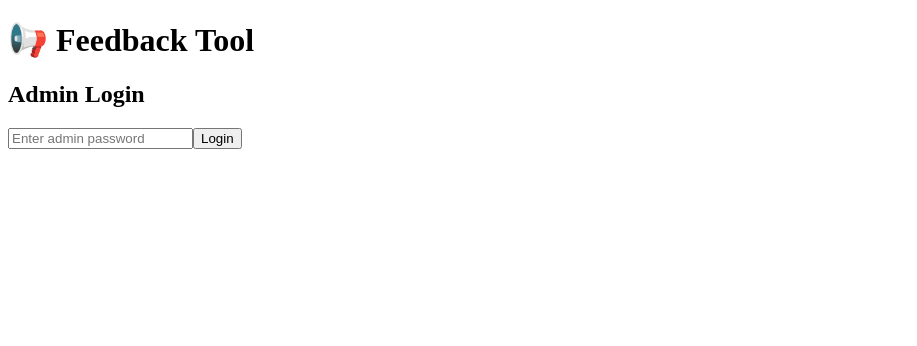
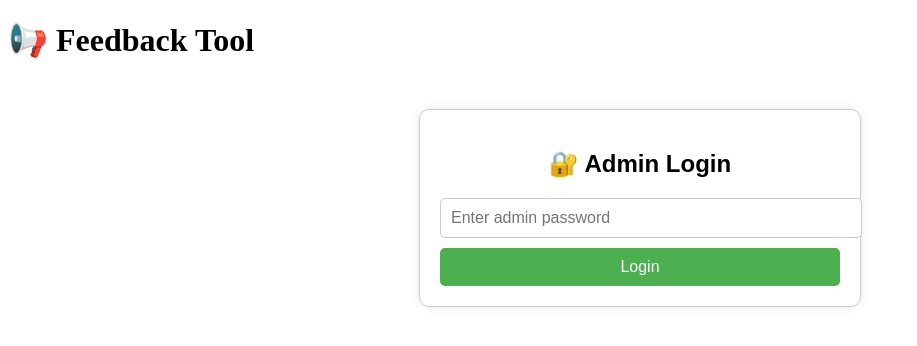
Before and after one commit to himanshu2128/feedback-tool-frontend, a React (Vite) app: page /admin-login in a window 1280 px wide. Shown: the top 346 px of the page, without its empty margins (0-917 px from the left). Built offline with nearby package versions, Linux system fonts and the light colour scheme.

Commit message:
🚀 Initial commit - Feedback Tool with Admin Dashboard

```diff
--- a/src/pages/Login.tsx
+++ b/src/pages/Login.tsx
@@ -1,36 +1,85 @@
 import React, { useState } from "react";
 import axios from "axios";
+import { useNavigate } from "react-router-dom";
 
-interface Props {
-  onLogin?: () => void;
-}
+// ✅ Environment-based API URL
+const API_BASE_URL = import.meta.env.VITE_API_URL || "http://localhost:5000";
 
-const Login: React.FC<Props> = ({ onLogin }) => {
+const Login: React.FC = () => {
   const [password, setPassword] = useState("");
+  const [loading, setLoading] = useState(false);
+  const [errorMsg, setErrorMsg] = useState("");
+  const navigate = useNavigate();
 
   const handleLogin = async () => {
+    setLoading(true);
+    setErrorMsg("");
+
     try {
-      const res = await axios.post("http://localhost:5000/api/admin/login", {
+      const res = await axios.post(`${API_BASE_URL}/api/admin/login`, {
         password,
       });
+
       const token = res.data.token;
       localStorage.setItem("adminToken", token);
-      if (onLogin) onLogin();
+      navigate("/admin"); // Redirect on successful login
     } catch (err) {
-      alert("Invalid password");
+      console.error("Login error:", err);
+      setErrorMsg("❌ Invalid password or server error");
+    } finally {
+      setLoading(false);
     }
   };
 
   return (
-    <div>
-      <h2>Admin Login</h2>
+    <div style={{
+      maxWidth: "400px",
+      margin: "50px auto",
+      padding: "20px",
+      border: "1px solid #ccc",
+      borderRadius: "10px",
+      boxShadow: "0 0 10px rgba(0,0,0,0.1)",
+      fontFamily: "sans-serif"
+    }}>
+      <h2 style={{ textAlign: "center" }}>🔐 Admin Login</h2>
+
       <input
         type="password"
         placeholder="Enter admin password"
         value={password}
         onChange={(e) => setPassword(e.target.value)}
+        style={{
+          padding: "10px",
+          width: "100%",
+          borderRadius: "5px",
+          border: "1px solid #ccc",
+          marginBottom: "10px",
+          fontSize: "16px"
+        }}
       />
-      <button onClick={handleLogin}>Login</button>
+
+      {errorMsg && (
+        <div style={{ color: "red", marginBottom: "10px", fontSize: "14px" }}>
+          {errorMsg}
+        </div>
+      )}
+
+      <button
+        onClick={handleLogin}
+        disabled={loading || !password.trim()}
+        style={{
+          width: "100%",
+          padding: "10px",
+          backgroundColor: "#4CAF50",
+          color: "white",
+          border: "none",
+          borderRadius: "5px",
+          cursor: "pointer",
+          fontSize: "16px"
+        }}
+      >
+        {loading ? "Logging in..." : "Login"}
+      </button>
     </div>
   );
 };
```
Also changed, not shown: vercel.json (added).
